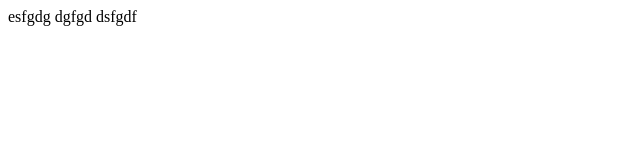
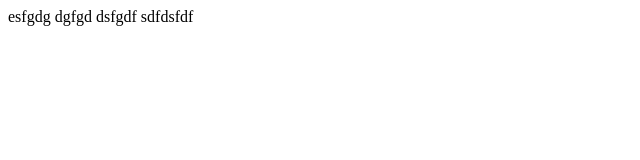
Before and after one commit to ArchanaSharmaGIS/info, a plain HTML site: page index.html in a window 1280 px wide. Shown: the full height of the page, 0-640 px from the left. Drawn offline with Linux system fonts and the light colour scheme.

Commit message:
Fix formatting in index.html by adding a newline before the closing body tag

```diff
--- a/index.html
+++ b/index.html
@@ -7,5 +7,7 @@
 </head>
 <body>
     esfgdg dgfgd dsfgdf
+
+    sdfdsfdf
 </body>
 </html>
```
